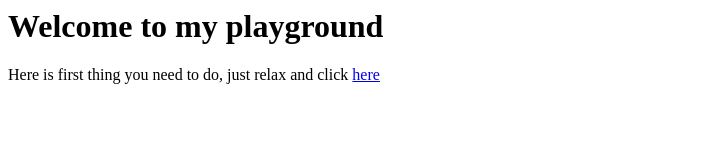
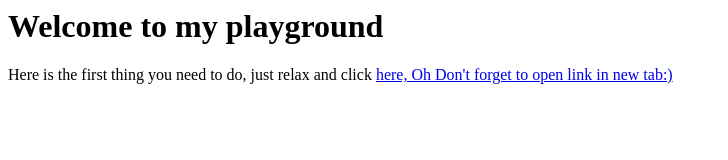
Before and after one commit to hmmlukeorjong/PROJECT, a plain HTML site: page index.html in a window 1280 px wide. Shown: the whole page, without its empty margins (0-728 px from the left). Drawn offline with Linux system fonts and the light colour scheme.

Commit message:
Update index.html

```diff
--- a/index.html
+++ b/index.html
@@ -4,6 +4,6 @@
  </head>
  <body>
   <h1><b>Welcome to my playground</b></h1>
-  <p>Here is first thing you need to do, just relax and click <a href="https://www.moodica.com/"> here</a></p>
+  <p>Here is the first thing you need to do, just relax and click <a href="https://www.moodica.com/"> here, Oh Don't forget to open link in new tab:)</a></p>
  </body>
 </html>
```
